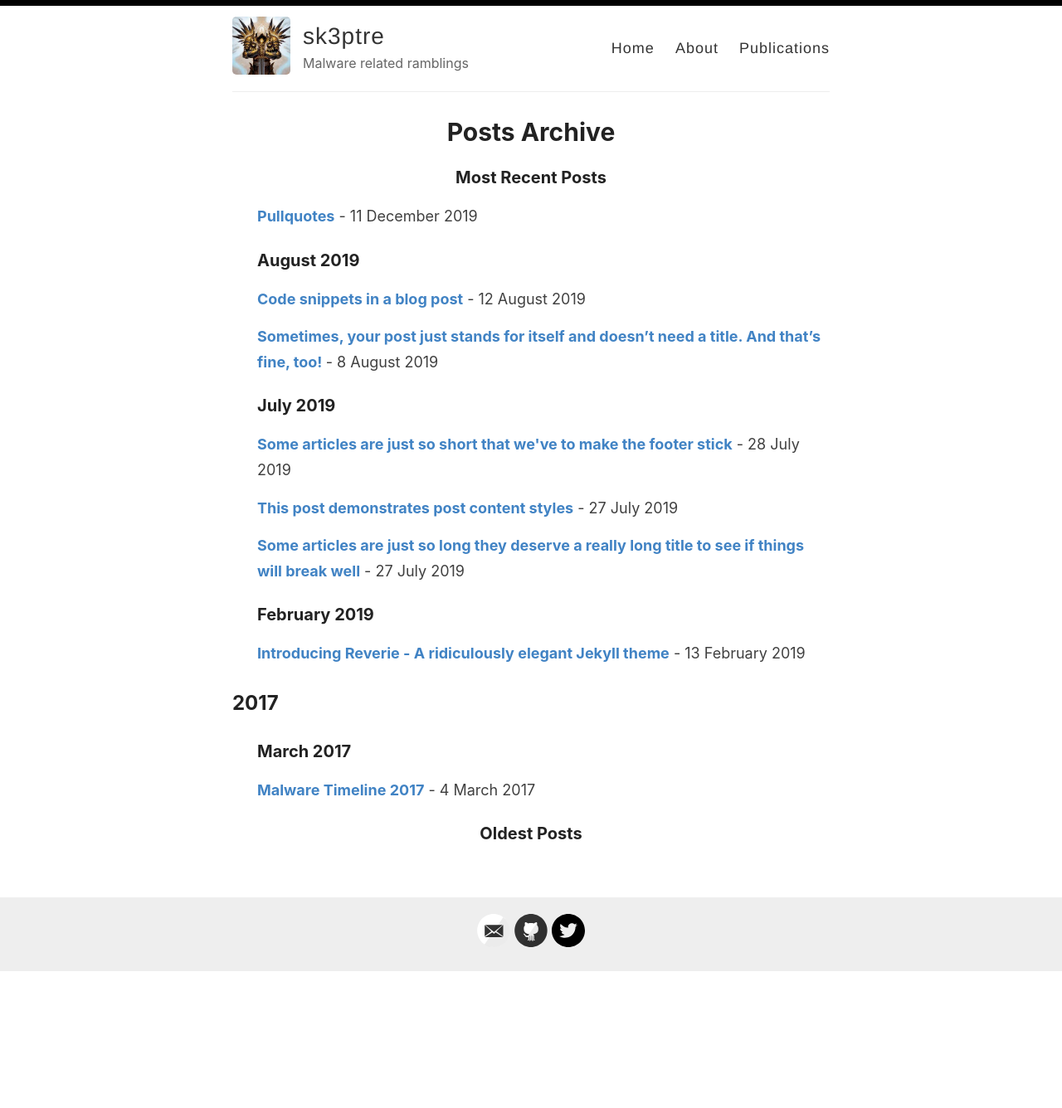
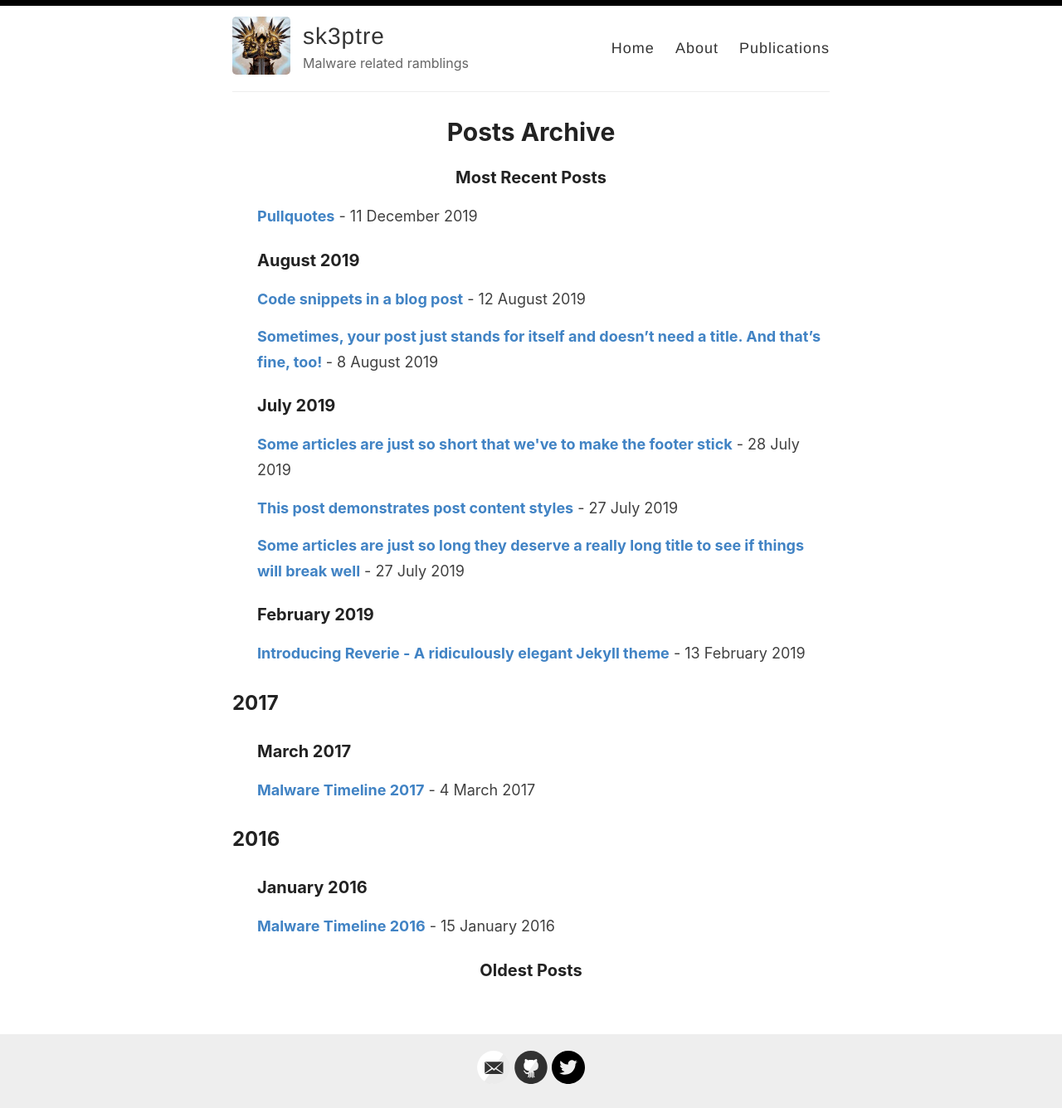
Before and after one commit to sk3ptre/sk3ptre.github.io, a Jekyll site: the page built from _pages/archive.md, in a window 1280 px wide. Shown: the whole page at 83% size. Built offline with Jekyll 4.4.1, drawn with Linux system fonts in a browser that asks for light colours; before the commit the page ends 1172 px from its top, so only the background shows below that.

Commit message:
Update and rename malwareTimeline2016.md to 2016-01-15-malwareTimeline2016.md

```diff
--- a/_posts/malwareTimeline2016.md
+++ b/_posts/2016-01-15-malwareTimeline2016.md
@@ -1,3 +1,8 @@
+---
+layout: post
+title: Malware Timeline 2016
+categories: [Timeline]
+---
 <table class="one_canvas" border="0" align="center"> <!-- Start table 1-->
 		<!-- Top title -->
 		<tr><td colspan="3" class="main_heading" style="font-family: Znikomit" height="10%" align="center">Notable highlights from 2016 - Android malware</td></tr>
```
